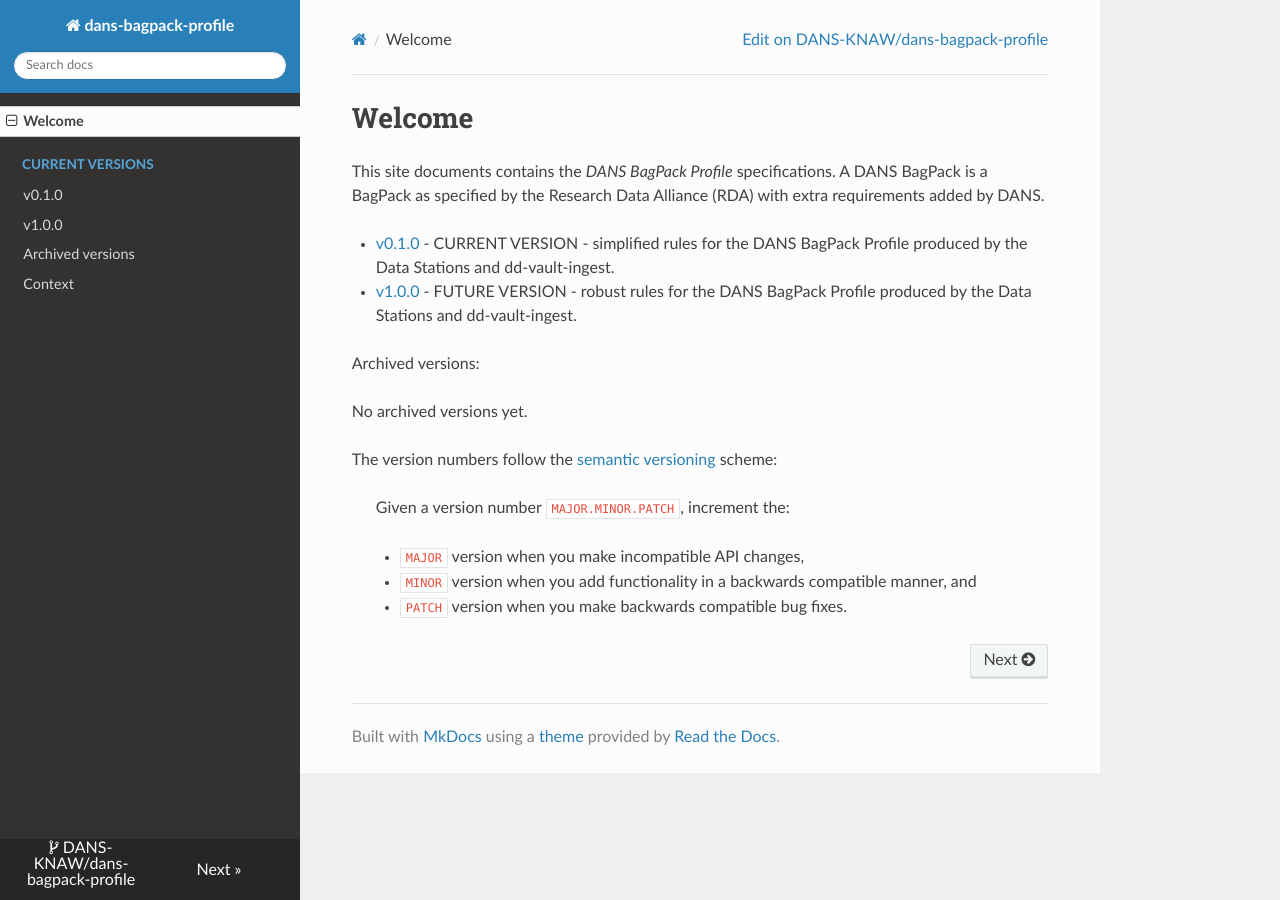
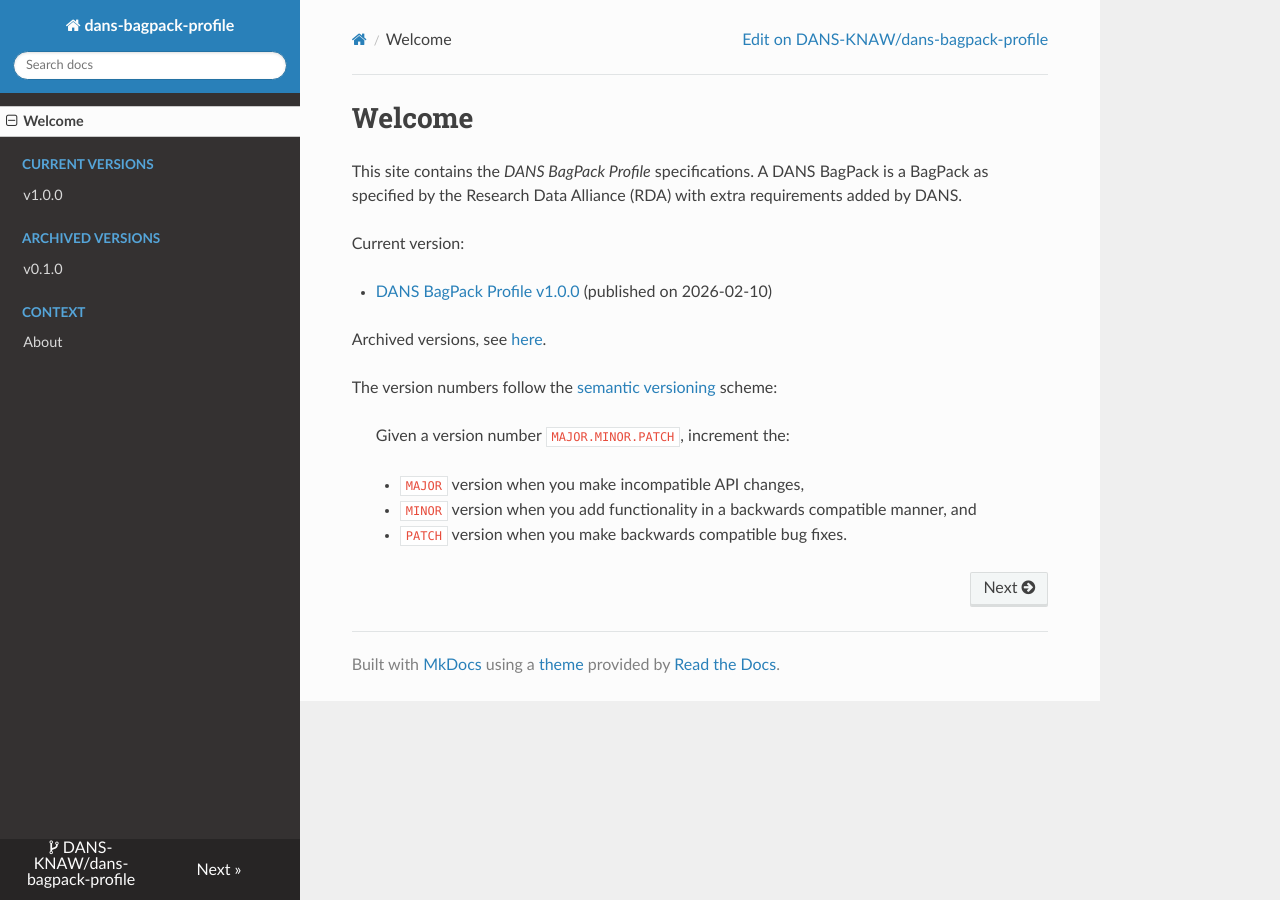
Before and after one commit to DANS-KNAW/dans-bagpack-profile, an MkDocs documentation site: the page built from docs/index.md, in a window 1280 px wide. Built offline with MkDocs 1.6.1, drawn with Linux system fonts in a browser that asks for light colours; nearby versions of some CDN libraries.

```diff
--- a/docs/index.md
+++ b/docs/index.md
@@ -1,14 +1,14 @@
 Welcome
 =======
 
-This site documents contains the *DANS BagPack Profile* specifications. A DANS BagPack is a BagPack as specified by the Research Data Alliance (RDA) with extra requirements added by DANS.
+This site contains the *DANS BagPack Profile* specifications. A DANS BagPack is a BagPack as specified by the Research Data Alliance (RDA) with extra
+requirements added by DANS.
 
-* [v0.1.0](versions/0.1.0.md) - CURRENT VERSION - simplified rules for the DANS BagPack Profile produced by the Data Stations and dd-vault-ingest.
-* [v1.0.0](versions/1.0.0.md) - FUTURE VERSION - robust rules for the DANS BagPack Profile produced by the Data Stations and dd-vault-ingest.
+Current version:
 
-Archived versions:
+* [DANS BagPack Profile v1.0.0](versions/1.0.0.md) (published on 2026-02-10)
 
-No archived versions yet.
+Archived versions, see [here](versions/archived/index.md).
 
 The version numbers follow the [semantic versioning](https://semver.org/){:target=_blank} scheme:
 
--- a/mkdocs.yml
+++ b/mkdocs.yml
@@ -24,14 +24,16 @@ repo_url: https://github.com/DANS-KNAW/dans-bagpack-profile
 nav:
   - Welcome: index.md
   - Current versions:
-    - v0.1.0: versions/0.1.0.md
     - v1.0.0: versions/1.0.0.md
-  - Archived versions: versions/archived/index.md
-  - Context: context.md
+  - Archived versions:
+    - v0.1.0: versions/archived/0.1.0.md
+  - Context:
+    - About: context.md
 
 extra:
   rfc_2119: https://www.ietf.org/rfc/rfc2119.txt
   bagit: https://www.rfc-editor.org/rfc/rfc8493
+  bagit_0_97: https://digitalpreservation.gov/documents/bagitspec.pdf
   rda_bagpack: http://doi.org/10.15497/RDA00025
   datacite_4_0: https://schema.datacite.org/meta/kernel-4.0/
   levels_of_obligation: https://datacite-metadata-schema.readthedocs.io/en/latest/properties/overview/#levels-of-obligation
```
Also changed, not shown: docs/versions/1.0.0.md (+4 -3 lines), docs/versions/archived/index.md (+1 -1 lines), docs/versions/archived/0.1.0.md (renamed from docs/versions/0.1.0.md).
